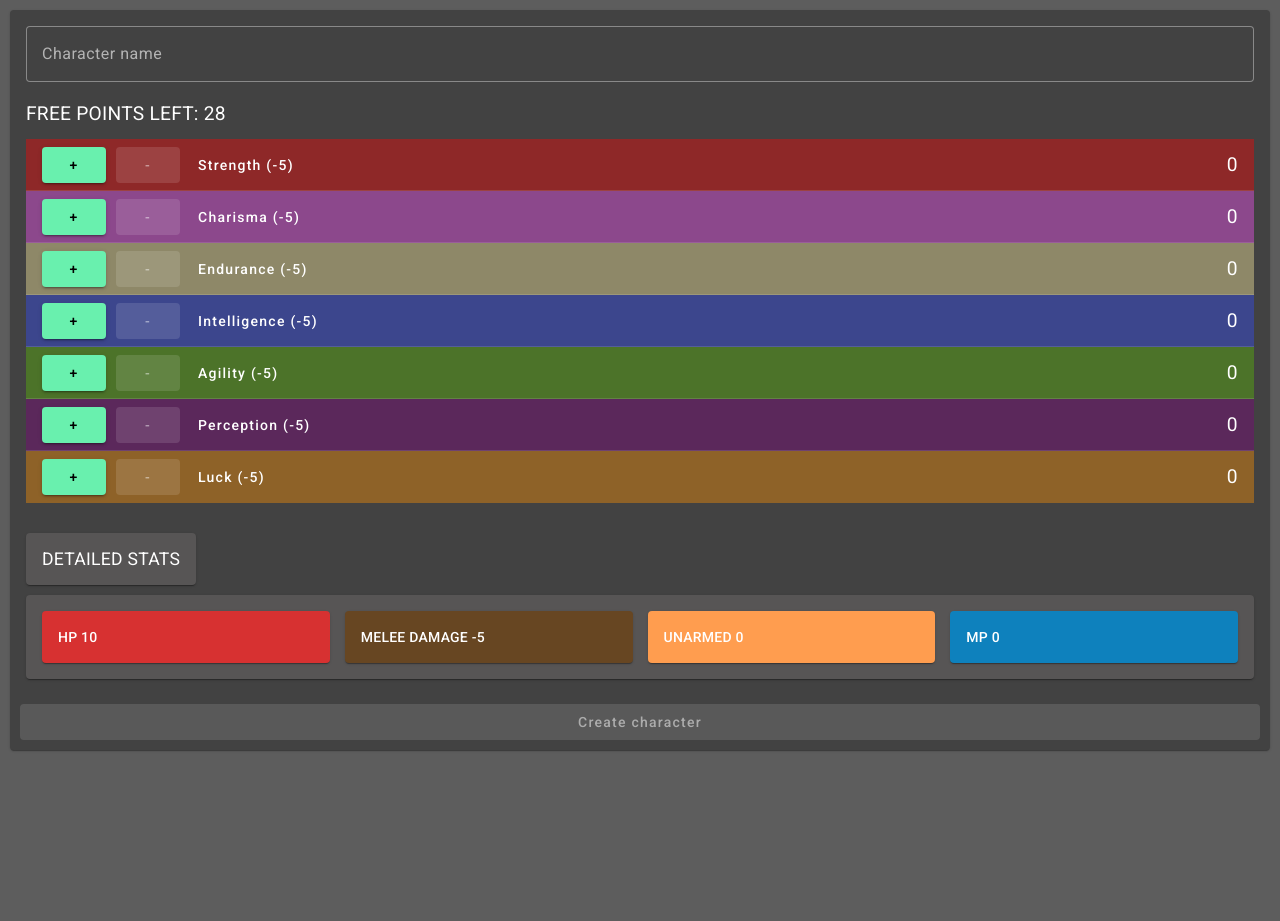
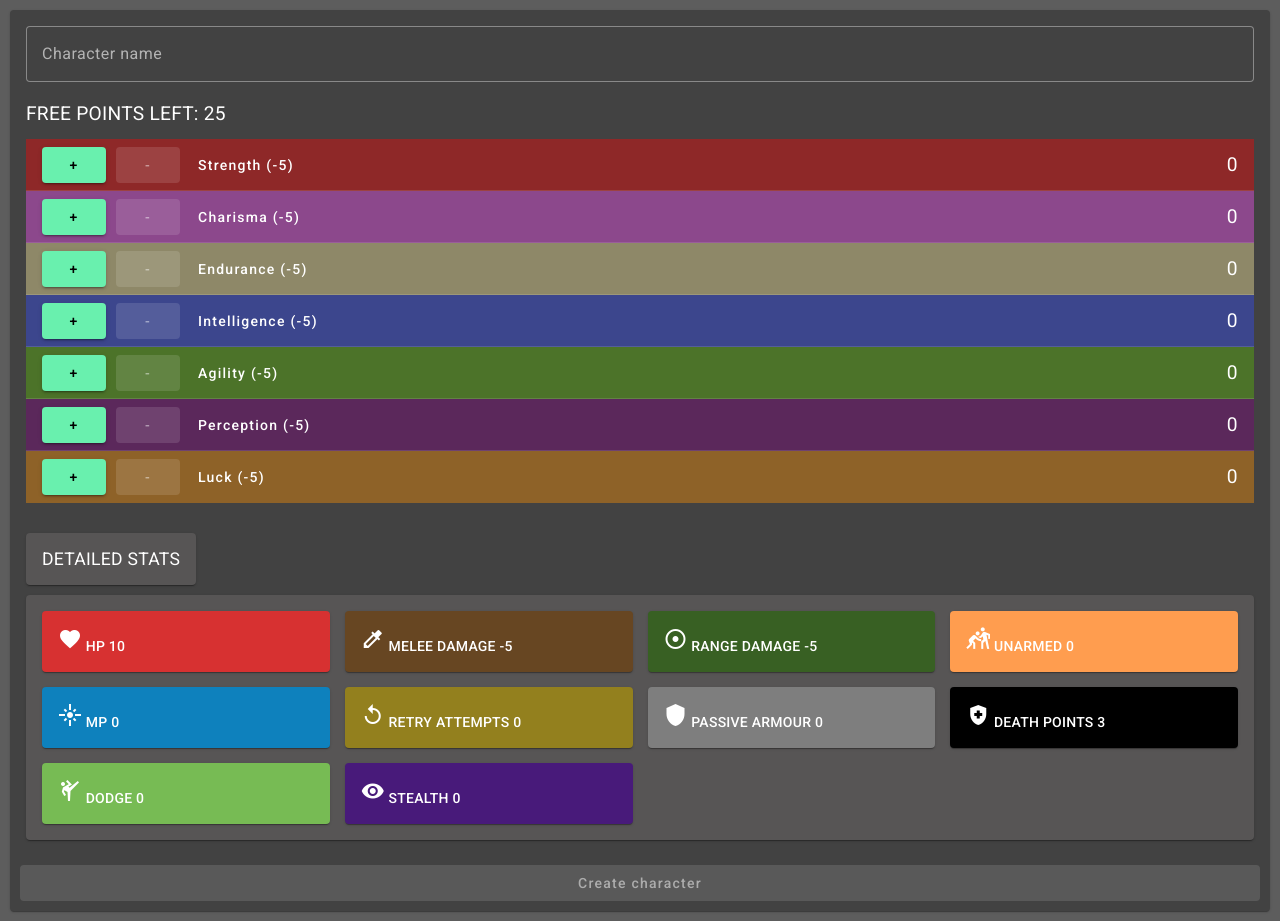
Before and after one commit to yehor-akunishnikov/rpg-system-ng, an Angular app: page /rpgorganizer/user/board in a window 1280 px wide. Before the commit the page ends 800 px from the top, so only its background shows below. Built offline with nearby package versions, Linux system fonts and the light colour scheme.

Commit message:
Finished basic functionality

```diff
--- a/src/app/features/detailed-stats/components/basics/basics.component.ts
+++ b/src/app/features/detailed-stats/components/basics/basics.component.ts
@@ -18,8 +18,14 @@ export class BasicsComponent {
       this.statsList = [
         STAT_NAME.HP,
         STAT_NAME.MALE_DAMAGE,
+        STAT_NAME.RANGE_DAMAGE,
         STAT_NAME.UNARMED,
-        STAT_NAME.MP
+        STAT_NAME.MP,
+        STAT_NAME.RETRY_ATTEMPTS,
+        STAT_NAME.PASSIVE_ARMOUR,
+        STAT_NAME.DEATH_POINTS,
+        STAT_NAME.DODGE,
+        STAT_NAME.STEALTH,
       ];
     }
   }
--- a/src/app/features/detailed-stats/components/perks/perks.component.ts
+++ b/src/app/features/detailed-stats/components/perks/perks.component.ts
@@ -62,6 +62,70 @@ export class PerksComponent implements OnChanges {
           }
           break;
         }
+        case 'Luck': {
+          if (statValue === 10) {
+            perksArray.push({
+              category: statName,
+              perkName: 'Lucky Joe',
+              description: 'You can cheat your fate'
+            });
+          }
+          break;
+        }
+        case 'Endurance': {
+          if (statValue === 10) {
+            perksArray.push({
+              category: statName,
+              perkName: 'Respiration',
+              description: 'You are too robust even to die'
+            });
+          }
+          break;
+        }
+        case 'Charisma': {
+          if (statValue === 10) {
+            perksArray.push({
+              category: statName,
+              perkName: 'You so fucking precious when you smile',
+              description: 'You can solve any fight by charisma check'
+            });
+          }
+          break;
+        }
+        case 'Agility': {
+          if (statValue === 10) {
+            perksArray.push({
+              category: statName,
+              perkName: 'Parkooooour',
+              description: 'You can use tricks during the fight to shock your opponents'
+            });
+          }
+          break;
+        }
+        case 'Perception': {
+          if (statValue >= 5) {
+            perksArray.push({
+              category: statName,
+              perkName: 'Hunter',
+              description: 'You are good at hunting'
+            });
+          }
+          if (statValue === 10) {
+            perksArray.push({
+              category: statName,
+              perkName: 'Not today',
+              description: 'You always notice traps'
+            });
+          }
+          if (statValue === 10) {
+            perksArray.push({
+              category: statName,
+              perkName: 'Doc',
+              description: 'You have first-aid skills'
+            });
+          }
+          break;
+        }
       }
     });
 
--- a/src/app/features/detailed-stats/components/stat-item/stat-item.component.html
+++ b/src/app/features/detailed-stats/components/stat-item/stat-item.component.html
@@ -1,5 +1,8 @@
 <mat-card class="card" [ngClass]="getCardClassByStatName(statName)">
   <mat-card-content class="card-content">
-    <p class="card-title">{{statName}} {{countStatValue(statName, statsMap)}}</p>
+    <p class="card-title">
+      <mat-icon class="icon">{{getIconByStatName(statName)}}</mat-icon>
+      {{statName}} {{countStatValue(statName, statsMap)}}
+    </p>
   </mat-card-content>
 </mat-card>
--- a/src/app/features/detailed-stats/components/stat-item/stat-item.component.scss
+++ b/src/app/features/detailed-stats/components/stat-item/stat-item.component.scss
@@ -11,3 +11,13 @@
 .card.melee-damage { background-color: #674622; }
 .card.unarmed { background-color: #ff9d4f; }
 .card.mp { background-color: #0e81bd; }
+.card.retry-attempts { background-color: #93801e; }
+.card.passive-armour { background-color: #7e7e7e; }
+.card.death-points { background-color: #000000; }
+.card.dodge { background-color: #77bb54; }
+.card.range-damage { background-color: #386023; }
+.card.stealth { background-color: #481a7a; }
+
+.icon {
+  color: #fff;
+}
--- a/src/app/features/detailed-stats/components/stat-item/stat-item.component.ts
+++ b/src/app/features/detailed-stats/components/stat-item/stat-item.component.ts
@@ -1,11 +1,18 @@
 import {ChangeDetectionStrategy, Component, Input} from '@angular/core';
+
 import {StatsMap} from '../../../general-stats/models/models';
 
 export enum STAT_NAME {
   HP = 'HP',
   MALE_DAMAGE = 'MELEE DAMAGE',
   UNARMED = 'UNARMED',
-  MP = 'MP'
+  MP = 'MP',
+  RETRY_ATTEMPTS = 'RETRY ATTEMPTS',
+  PASSIVE_ARMOUR = 'PASSIVE ARMOUR',
+  DEATH_POINTS = 'DEATH POINTS',
+  DODGE = 'DODGE',
+  RANGE_DAMAGE = 'RANGE DAMAGE',
+  STEALTH = 'STEALTH',
 }
 
 @Component({
@@ -30,15 +37,32 @@ export class StatItemComponent {
     return statName ? statName.toLowerCase().split(' ').join('-') : '';
   }
 
+  public getIconByStatName(statName: string): string {
+    switch (statName) {
+      case STAT_NAME.HP: return 'favorite';
+      case STAT_NAME.UNARMED: return 'sports_kabaddi';
+      case STAT_NAME.MALE_DAMAGE: return 'colorize';
+      case STAT_NAME.MP: return 'flare';
+      case STAT_NAME.RETRY_ATTEMPTS: return 'replay';
+      case STAT_NAME.PASSIVE_ARMOUR: return 'shield';
+      case STAT_NAME.DEATH_POINTS: return 'health_and_safety';
+      case STAT_NAME.DODGE: return 'sports_martial_arts';
+      case STAT_NAME.RANGE_DAMAGE: return 'adjust';
+      case STAT_NAME.STEALTH: return 'visibility';
+      default: return '';
+    }
+  }
+
   public countStatValue(statName: STAT_NAME, statsMap: StatsMap): number {
     switch (statName) {
       case STAT_NAME.HP: {
         const BASE_HP = 10;
-        const strengthBonus =  statsMap.Strength ? Math.floor(statsMap.Strength / 3) : 0;
+        const strengthBonus = statsMap.Strength ? Math.floor(statsMap.Strength / 3) : 0;
 
         return BASE_HP + strengthBonus * 5;
       }
-      case STAT_NAME.MALE_DAMAGE: return statsMap.Strength - 5;
+      case STAT_NAME.MALE_DAMAGE:
+        return statsMap.Strength - 5;
       case STAT_NAME.UNARMED: {
         const BASE_UNARMED = 0;
         const STRENGTH_ORIGIN_BONUS = 4;
@@ -57,13 +81,61 @@ export class StatItemComponent {
           const INT_ORIGIN_BONUS = 5;
 
           mpAmount = statsMap.Intelligence === 10 ?
-            BASIC_MP +   intBonus + INT_ORIGIN_BONUS :
+            BASIC_MP + intBonus + INT_ORIGIN_BONUS :
             BASIC_MP + intBonus;
         }
 
         return mpAmount;
       }
-      default: return 0;
+      case STAT_NAME.RETRY_ATTEMPTS: {
+        let retryAttempts = 0;
+
+        if (statsMap.Luck >= 5) {
+          retryAttempts = statsMap.Luck === 10 ? 2 : 1;
+        }
+
+        return retryAttempts;
+      }
+      case STAT_NAME.PASSIVE_ARMOUR: {
+        let passiveArmour = 0;
+
+        if (statsMap.Endurance) {
+          passiveArmour = Math.floor(statsMap.Endurance / 3);
+        }
+
+        return passiveArmour;
+      }
+      case STAT_NAME.DEATH_POINTS: {
+        let deathPoints = 3;
+
+        if (statsMap.Endurance) {
+          deathPoints = deathPoints + Math.floor(statsMap.Endurance / 3);
+        }
+
+        return deathPoints;
+      }
+      case STAT_NAME.DODGE: {
+        let dodgePoints = 0;
+
+        if (statsMap.Agility) {
+          dodgePoints = dodgePoints + Math.floor(statsMap.Agility / 3);
+        }
+
+        return dodgePoints;
+      }
+      case STAT_NAME.RANGE_DAMAGE:
+        return statsMap.Agility - 5;
+      case STAT_NAME.STEALTH: {
+        let stealthPoints = 0;
+
+        if (statsMap.Perception) {
+          stealthPoints = stealthPoints + Math.floor(statsMap.Perception / 3);
+        }
+
+        return stealthPoints;
+      }
+      default:
+        return 0;
     }
   }
 }
--- a/src/app/features/detailed-stats/detailed-stats.module.ts
+++ b/src/app/features/detailed-stats/detailed-stats.module.ts
@@ -8,6 +8,7 @@ import { PerksComponent } from './components/perks/perks.component';
 import {MatTooltipModule} from '@angular/material/tooltip';
 import { BasicsComponent } from './components/basics/basics.component';
 import { SpellsComponent } from './components/spells/spells.component';
+import {MatIconModule} from '@angular/material/icon';
 
 @NgModule({
   declarations: [
@@ -21,7 +22,8 @@ import { SpellsComponent } from './components/spells/spells.component';
   imports: [
     CommonModule,
     MatCardModule,
-    MatTooltipModule
+    MatTooltipModule,
+    MatIconModule
   ]
 })
 export class DetailedStatsModule {
--- a/src/app/features/general-stats/components/stat-description-modal/components/stat-description/stat-description.component.html
+++ b/src/app/features/general-stats/components/stat-description-modal/components/stat-description/stat-description.component.html
@@ -46,10 +46,6 @@
         <span class="stat-highlight endurance">+1 passive armor point</span>. Armor
         points affect an amount of damage retrieved during combat. Each armor
         point reduces retrieved damage by 10%.
-      </p>
-      <mat-divider></mat-divider>
-      <p>
-        <span class="stat-highlight endurance">10 lvl of endurance</span> grant 50% damage resist.
       </p>
       <mat-divider></mat-divider>
       <p>
@@ -160,7 +156,21 @@
     *ngSwitchCase="'Agility'"
   >
     <div class="stat-info-container">
-      <p>Agility - acrobatics, thief, range weapons.</p>
+      <p>Agility - acrobatics, range weapons, dodge.</p>
+      <mat-divider></mat-divider>
+      <p>
+        <span class="stat-highlight agility">10 points</span> of agility gives an ability to perform various tricks.
+      </p>
+      <mat-divider></mat-divider>
+      <p>
+        <span class="stat-highlight agility">After 5 lvl</span> of agility character gains buff for the range attacks
+        (<span class="stat-highlight agility">+1 for each lvl</span>).
+      </p>
+      <mat-divider></mat-divider>
+      <p>
+        <span class="stat-highlight agility">Each 3 lvl</span> of agility gains buff to dodging
+        (<span class="stat-highlight agility">+ 1 dodge point per 3d lvl</span>).
+      </p>
     </div>
   </ng-container>
 
@@ -169,6 +179,23 @@
   >
     <div class="stat-info-container">
       <p>Perception - first aid, lock-pick, traps, sneak, investigation.</p>
+      <mat-divider></mat-divider>
+      <p>
+        With <span class="stat-highlight perception">10 points</span> of perception you'll never be caught off guard.
+      </p>
+      <mat-divider></mat-divider>
+      <p>
+        <span class="stat-highlight perception">After 3 lvl</span> of perception character gains first-aid skills.
+        Could be used to heal or back to fight your teammates.
+      </p>
+      <mat-divider></mat-divider>
+      <p>
+        <span class="stat-highlight perception">Each 3 lvl</span> of perception gains buff to the stealth checks
+        (<span class="stat-highlight perception">+ 1 stealth point per 3d lvl</span>).
+      </p>
+      <p>
+        With <span class="stat-highlight perception">5 points</span> of perception you'll have an ability to hunt animals or your enemies.
+      </p>
     </div>
   </ng-container>
 
@@ -177,8 +204,8 @@
   >
     <div class="stat-info-container">
       <p>
-        Luck - requires coin flip instead of D20 for any check.
-        <span class="stat-highlight luck">Each 3 points</span> of luck gives retry
+        Luck - requires coin flip instead of D20 for the check retry.
+        <span class="stat-highlight luck">Each 5 points</span> of luck gives retry
         attempt.
       </p>
       <mat-divider></mat-divider>
--- a/src/app/features/general-stats/service/general-stats-state.service.ts
+++ b/src/app/features/general-stats/service/general-stats-state.service.ts
@@ -32,7 +32,7 @@ export class GeneralStatsStateService {
       Perception: 0,
       Luck: 0,
     },
-    points: 28,
+    points: 25,
     characterName: '',
     isCharacterCreated: false,
     spells: [],
@@ -79,7 +79,7 @@ export class GeneralStatsStateService {
         Perception: 0,
         Luck: 0,
       },
-      points: 28,
+      points: 25,
       characterName: '',
       isCharacterCreated: false,
       spells: [],
```
